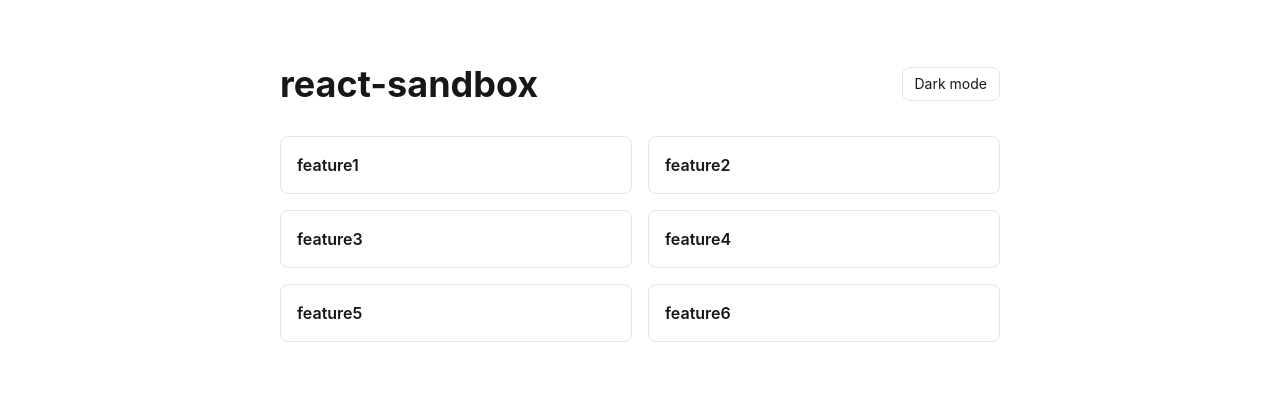
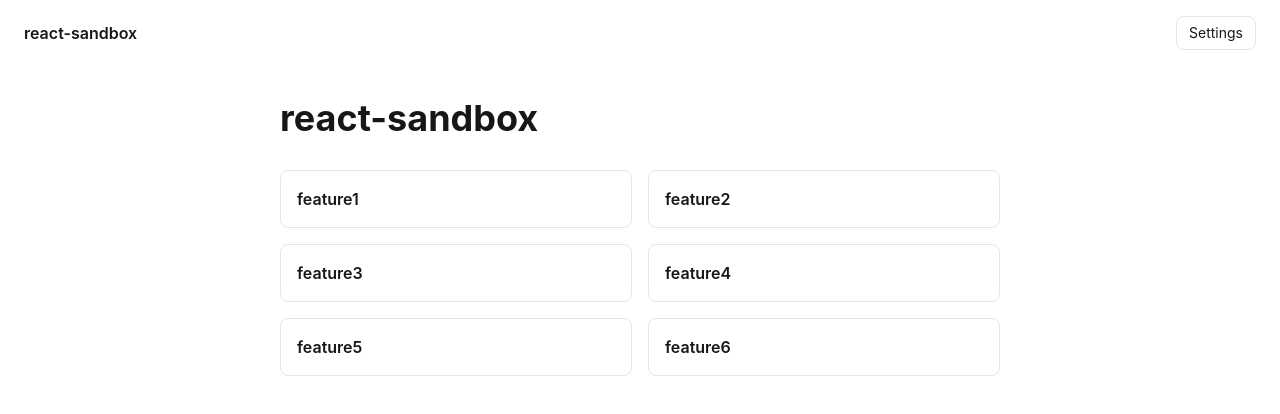
Before and after one commit to orssdev/react-sandbox, a React (Vite) app: page / in a window 1280 px wide. Shown: the top 414 px of the page. Built offline with nearby package versions, Linux system fonts and the light colour scheme.

Commit message:
feat(app): add header with settings dialog and system theme option

```diff
--- a/src/app/App.tsx
+++ b/src/app/App.tsx
@@ -1,29 +1,22 @@
-import { BrowserRouter, Link, Route, Routes } from 'react-router'
+import { BrowserRouter, Route, Routes } from 'react-router'
 import { ThemeProvider } from '../shared/theme/index.ts'
 import { concepts } from './concepts.ts'
+import Header from './Header.tsx'
 import Home from './Home.tsx'
 
 export default function App() {
   return (
     <ThemeProvider>
       <BrowserRouter>
-        <Routes>
-          <Route path="/" element={<Home />} />
-          {concepts.map(({ path, Component }) => (
-            <Route
-              key={path}
-              path={path}
-              element={
-                <>
-                  <Link to="/" className="absolute left-6 top-6 text-muted">
-                    Back
-                  </Link>
-                  <Component />
-                </>
-              }
-            />
-          ))}
-        </Routes>
+        <div className="flex min-h-screen flex-col">
+          <Header />
+          <Routes>
+            <Route path="/" element={<Home />} />
+            {concepts.map(({ path, Component }) => (
+              <Route key={path} path={path} element={<Component />} />
+            ))}
+          </Routes>
+        </div>
       </BrowserRouter>
     </ThemeProvider>
   )
--- /dev/null
+++ b/src/app/Header.tsx
@@ -0,0 +1,23 @@
+import { useState } from 'react'
+import { Link } from 'react-router'
+import SettingsDialog from './SettingsDialog.tsx'
+
+export default function Header() {
+  const [settingsOpen, setSettingsOpen] = useState(false)
+
+  return (
+    <header className="flex items-center justify-between px-6 py-4">
+      <Link to="/" className="font-semibold">
+        react-sandbox
+      </Link>
+      <button
+        type="button"
+        onClick={() => setSettingsOpen(true)}
+        className="rounded-lg border border-border px-3 py-1.5 text-sm hover:bg-foreground/5"
+      >
+        Settings
+      </button>
+      <SettingsDialog open={settingsOpen} onClose={() => setSettingsOpen(false)} />
+    </header>
+  )
+}
--- a/src/app/Home.tsx
+++ b/src/app/Home.tsx
@@ -1,14 +1,10 @@
 import { Link } from 'react-router'
-import { ThemeToggle } from '../shared/theme/index.ts'
 import { concepts } from './concepts.ts'
 
 export default function Home() {
   return (
-    <main className="mx-auto min-h-screen max-w-3xl px-6 py-16">
-      <header className="flex items-center justify-between">
-        <h1 className="text-4xl font-bold">react-sandbox</h1>
-        <ThemeToggle />
-      </header>
+    <main className="mx-auto w-full max-w-3xl flex-1 px-6 py-8">
+      <h1 className="text-4xl font-bold">react-sandbox</h1>
       <ul className="mt-8 grid gap-4 sm:grid-cols-2">
         {concepts.map((concept) => (
           <li key={concept.path}>
--- /dev/null
+++ b/src/app/SettingsDialog.tsx
@@ -0,0 +1,57 @@
+import { useEffect, useRef } from 'react'
+import { useTheme, type Theme } from '../shared/theme/index.ts'
+
+const themes: Theme[] = ['system', 'light', 'dark']
+
+export default function SettingsDialog({
+  open,
+  onClose,
+}: {
+  open: boolean
+  onClose: () => void
+}) {
+  const ref = useRef<HTMLDialogElement>(null)
+  const { theme, setTheme } = useTheme()
+
+  useEffect(() => {
+    const dialog = ref.current
+    if (!dialog) return
+    if (open && !dialog.open) dialog.showModal()
+    if (!open && dialog.open) dialog.close()
+  }, [open])
+
+  return (
+    <dialog
+      ref={ref}
+      onClose={onClose}
+      onClick={(e) => e.target === ref.current && onClose()}
+      className="m-auto w-full max-w-sm rounded-lg border border-border bg-background p-6 text-foreground backdrop:bg-black/50"
+    >
+      <div className="flex items-center justify-between">
+        <h2 className="text-lg font-semibold">Settings</h2>
+        <button
+          type="button"
+          onClick={onClose}
+          aria-label="Close settings"
+          className="text-muted hover:text-foreground"
+        >
+          &times;
+        </button>
+      </div>
+      <label className="mt-6 flex items-center justify-between gap-4 text-sm text-muted">
+        Appearance
+        <select
+          value={theme}
+          onChange={(e) => setTheme(e.target.value as Theme)}
+          className="rounded-lg border border-border bg-background px-3 py-1.5 text-foreground"
+        >
+          {themes.map((t) => (
+            <option key={t} value={t}>
+              {t[0].toUpperCase() + t.slice(1)}
+            </option>
+          ))}
+        </select>
+      </label>
+    </dialog>
+  )
+}
--- a/src/shared/theme/ThemeContext.ts
+++ b/src/shared/theme/ThemeContext.ts
@@ -1,11 +1,10 @@
 import { createContext } from 'react'
 
-export type Theme = 'light' | 'dark'
+export type Theme = 'system' | 'light' | 'dark'
 
 export type ThemeContextValue = {
   theme: Theme
   setTheme: (theme: Theme) => void
-  toggleTheme: () => void
 }
 
 export const ThemeContext = createContext<ThemeContextValue | null>(null)
--- a/src/shared/theme/ThemeProvider.tsx
+++ b/src/shared/theme/ThemeProvider.tsx
@@ -2,25 +2,32 @@ import { useEffect, useState, type ReactNode } from 'react'
 import { ThemeContext, type Theme } from './ThemeContext.ts'
 
 const STORAGE_KEY = 'theme'
+const DARK_QUERY = '(prefers-color-scheme: dark)'
 
-// index.html sets data-theme before first paint; read it back as the initial value.
 function getInitialTheme(): Theme {
-  return document.documentElement.dataset.theme === 'dark' ? 'dark' : 'light'
+  const stored = localStorage.getItem(STORAGE_KEY)
+  return stored === 'light' || stored === 'dark' ? stored : 'system'
+}
+
+// Mirrors the inline script in index.html, which sets data-theme before first paint.
+function applyTheme(theme: Theme) {
+  const dark =
+    theme === 'system' ? matchMedia(DARK_QUERY).matches : theme === 'dark'
+  document.documentElement.dataset.theme = dark ? 'dark' : 'light'
 }
 
 export function ThemeProvider({ children }: { children: ReactNode }) {
   const [theme, setTheme] = useState<Theme>(getInitialTheme)
 
   useEffect(() => {
-    document.documentElement.dataset.theme = theme
+    applyTheme(theme)
     localStorage.setItem(STORAGE_KEY, theme)
+    if (theme !== 'system') return
+    const query = matchMedia(DARK_QUERY)
+    const onChange = () => applyTheme('system')
+    query.addEventListener('change', onChange)
+    return () => query.removeEventListener('change', onChange)
   }, [theme])
 
-  const toggleTheme = () => setTheme((t) => (t === 'dark' ? 'light' : 'dark'))
-
-  return (
-    <ThemeContext value={{ theme, setTheme, toggleTheme }}>
-      {children}
-    </ThemeContext>
-  )
+  return <ThemeContext value={{ theme, setTheme }}>{children}</ThemeContext>
 }
--- a/src/shared/theme/ThemeToggle.tsx
+++ /dev/null
@@ -1,15 +0,0 @@
-import { useTheme } from './useTheme.ts'
-
-export function ThemeToggle() {
-  const { theme, toggleTheme } = useTheme()
-
-  return (
-    <button
-      type="button"
-      onClick={toggleTheme}
-      className="rounded-lg border border-border px-3 py-1.5 text-sm hover:bg-foreground/5"
-    >
-      {theme === 'dark' ? 'Light' : 'Dark'} mode
-    </button>
-  )
-}
--- a/src/shared/theme/index.ts
+++ b/src/shared/theme/index.ts
@@ -1,4 +1,3 @@
 export { ThemeProvider } from './ThemeProvider.tsx'
-export { ThemeToggle } from './ThemeToggle.tsx'
 export { useTheme } from './useTheme.ts'
 export type { Theme } from './ThemeContext.ts'
--- a/src/shared/ui/Placeholder.tsx
+++ b/src/shared/ui/Placeholder.tsx
@@ -1,6 +1,6 @@
 export function Placeholder({ name }: { name: string }) {
   return (
-    <main className="grid min-h-screen place-items-center">
+    <main className="grid flex-1 place-items-center">
       <h1 className="text-4xl font-bold">{name}</h1>
     </main>
   )
```
Also changed, not shown: 2 other files (tests, documents, lock files or other folders).
